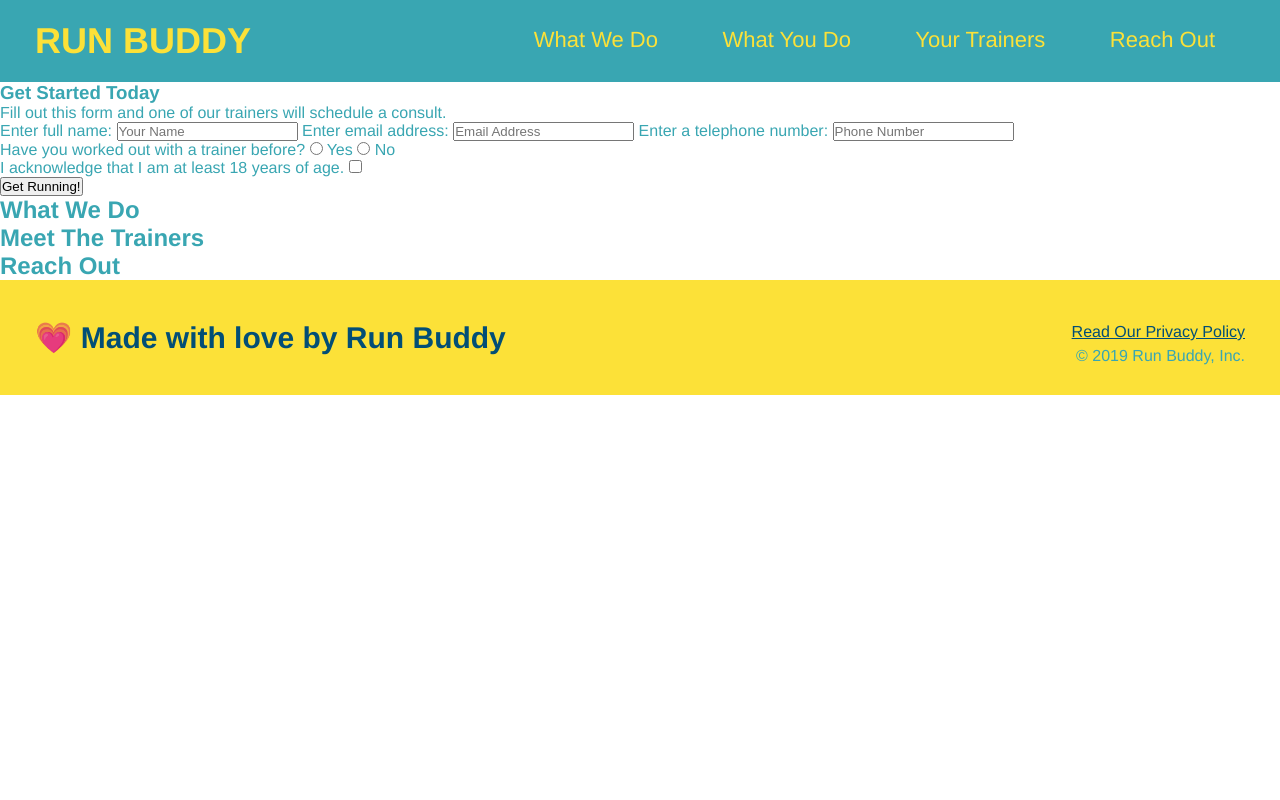
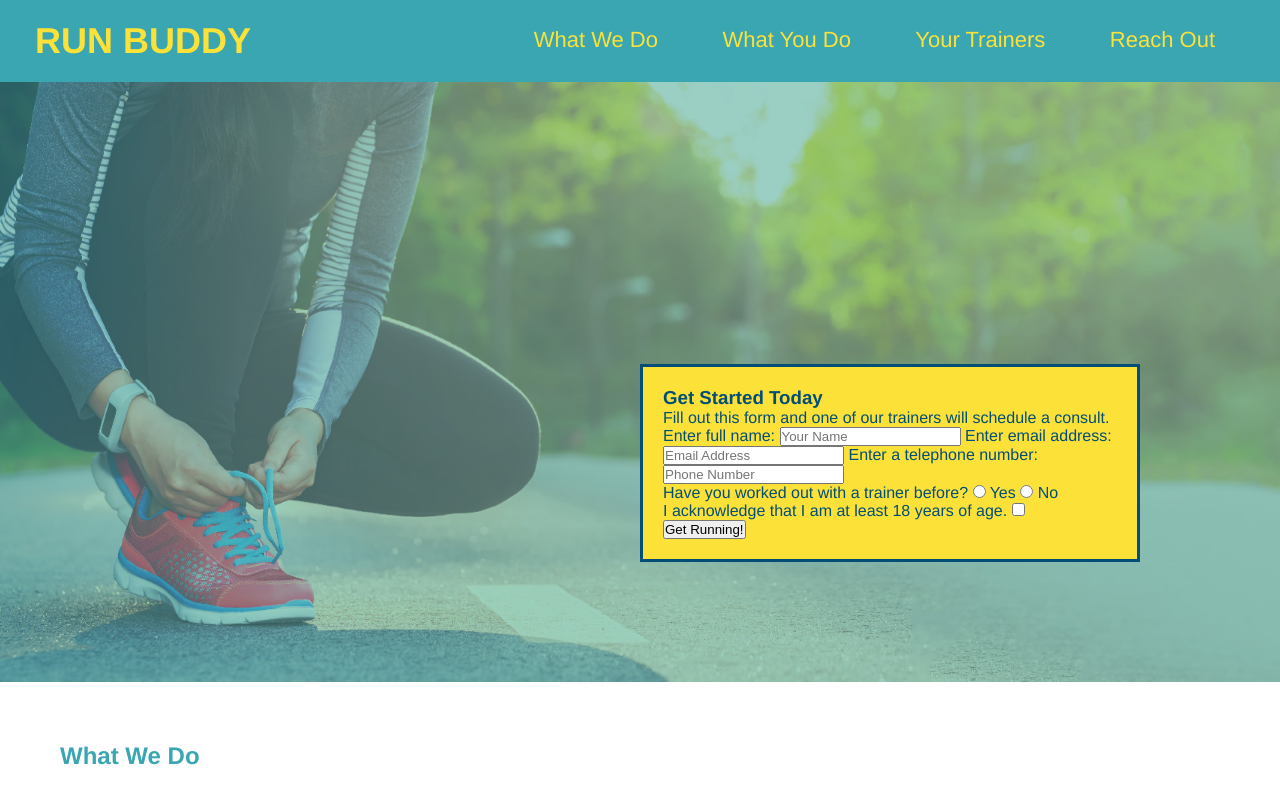
Before and after one commit to VicLawal27/run-buddy, a plain HTML site: page index.html in a window 1280 px wide. Shown: the top 800 px of the page. Drawn offline with Linux system fonts and the light colour scheme.

Commit message:
Background

```diff
--- a/assets/css/style.css
+++ b/assets/css/style.css
@@ -64,3 +64,26 @@ footer div {
 footer a {
     color: #024e76;
 }
+
+section {
+    padding: 60px;
+}
+
+.hero {
+    background-image: url("../images/hero-bg.jpg");
+    height: 600px;
+    background-size: cover;
+    background-position: center;
+    position: relative;
+}
+
+.hero-form {
+    background-color: #fce138;
+    padding: 20px;
+    width: 500px;
+    color: #024e76;
+    border: solid 3px #024e76;
+    position: absolute;
+    bottom: 120px;
+    right: 140px;
+}
--- a/index.html
+++ b/index.html
@@ -36,8 +36,8 @@
 </header>
 
 <!-- Hero/Jumbotron -->
-<section>
-    <div>
+<section class="hero">
+    <div class="hero-form">
         <h3>Get Started Today</h3>
         <p>Fill out this form and one of our trainers will schedule a consult.</p>
         <form>
```
